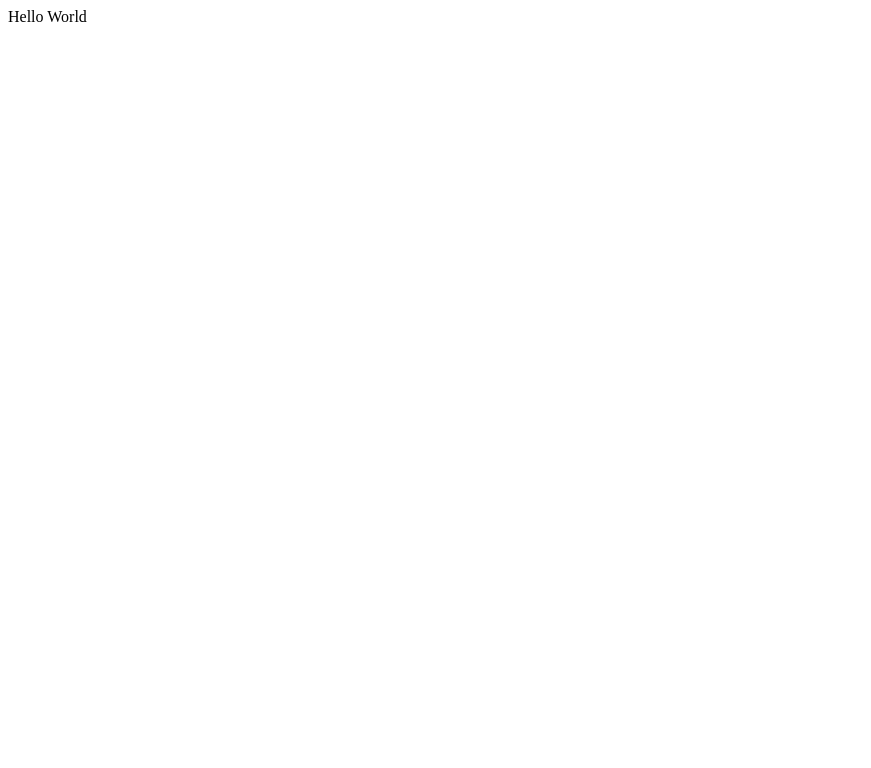
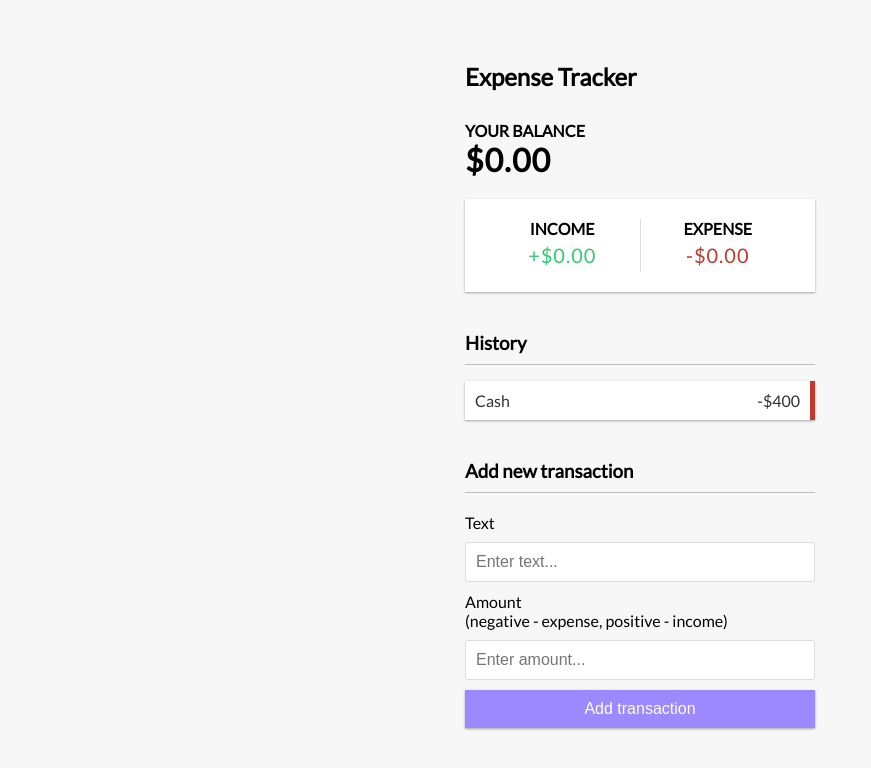
Before and after one commit to mjlbnu/expense-tracker, a React (Create React App) app in the folder client/: page / in a window 1280 px wide. Shown: the top 768 px of the page, without its empty margins (0-871 px from the left). Built offline with nearby package versions, Linux system fonts and the light colour scheme.

Commit message:
Components created

```diff
--- a/client/src/App.css
+++ b/client/src/App.css
@@ -0,0 +1,151 @@
+@import url('https://fonts.googleapis.com/css?family=Lato&display=swap');
+
+:root {
+  --box-shadow: 0 1px 3px rgba(0, 0, 0, 0.12), 0 1px 2px rgba(0, 0, 0, 0.24);
+}
+
+* {
+  box-sizing: border-box;
+}
+
+body {
+  background-color: #f7f7f7;
+  display: flex;
+  flex-direction: column;
+  align-items: center;
+  justify-content: center;
+  min-height: 100vh;
+  margin: 0;
+  font-family: 'Lato', sans-serif;
+}
+
+.container {
+  margin: 30px auto;
+  width: 350px;
+}
+
+h1 {
+  letter-spacing: 1px;
+  margin: 0;
+}
+
+h3 {
+  border-bottom: 1px solid #bbb;
+  padding-bottom: 10px;
+  margin: 40px 0 10px;
+}
+
+h4 {
+  margin: 0;
+  text-transform: uppercase;
+}
+
+.inc-exp-container {
+  background-color: #fff;
+  box-shadow: var(--box-shadow);
+  padding: 20px;
+  display: flex;
+  justify-content: space-between;
+  margin: 20px 0;
+}
+
+.inc-exp-container > div {
+  flex: 1;
+  text-align: center;
+}
+
+.inc-exp-container > div:first-of-type {
+  border-right: 1px solid #dedede;
+}
+
+.money {
+  font-size: 20px;
+  letter-spacing: 1px;
+  margin: 5px 0;
+}
+
+.money.plus {
+  color: #2ecc71;
+}
+
+.money.minus {
+  color: #c0392b;
+}
+
+label {
+  display: inline-block;
+  margin: 10px 0;
+}
+
+input[type='text'],
+input[type='number'] {
+  border: 1px solid #dedede;
+  border-radius: 2px;
+  display: block;
+  font-size: 16px;
+  padding: 10px;
+  width: 100%;
+}
+
+.btn {
+  cursor: pointer;
+  background-color: #9c88ff;
+  box-shadow: var(--box-shadow);
+  color: #fff;
+  border: 0;
+  display: block;
+  font-size: 16px;
+  margin: 10px 0 30px;
+  padding: 10px;
+  width: 100%;
+}
+
+.btn:focus,
+.delete-btn:focus {
+  outline: 0;
+}
+
+.list {
+  list-style-type: none;
+  padding: 0;
+  margin-bottom: 40px;
+}
+
+.list li {
+  background-color: #fff;
+  box-shadow: var(--box-shadow);
+  color: #333;
+  display: flex;
+  justify-content: space-between;
+  position: relative;
+  padding: 10px;
+  margin: 10px 0;
+}
+
+.list li.plus {
+  border-right: 5px solid #2ecc71;
+}
+
+.list li.minus {
+  border-right: 5px solid #c0392b;
+}
+
+.delete-btn {
+  cursor: pointer;
+  background-color: #e74c3c;
+  border: 0;
+  color: #fff;
+  font-size: 20px;
+  line-height: 20px;
+  padding: 2px 5px;
+  position: absolute;
+  top: 50%;
+  left: 0;
+  transform: translate(-100%, -50%);
+  opacity: 0;
+  transition: opacity 0.3s ease;
+}
+
+.list li:hover .delete-btn {
+  opacity: 1;
+}
--- a/client/src/App.js
+++ b/client/src/App.js
@@ -1,8 +1,24 @@
 import React from 'react';
+import { Header } from './components/Header';
+import { Balance } from './components/Balance';
+import { IncomeExpenses } from './components/IncomeExpenses';
+import { TransactionList } from './components/TransactionList';
+import { AddTransaction } from './components/AddTransaction';
+
 import './App.css';
 
 function App() {
-  return <div>Hello World</div>;
+  return (
+    <div>
+      <Header />
+      <div className="container">
+        <Balance />
+        <IncomeExpenses />
+        <TransactionList />
+        <AddTransaction />
+      </div>
+    </div>
+  );
 }
 
 export default App;
--- /dev/null
+++ b/client/src/components/AddTransaction.js
@@ -0,0 +1,23 @@
+import React from 'react';
+
+export const AddTransaction = () => {
+  return (
+    <>
+      <h3>Add new transaction</h3>
+      <form>
+        <div className="form-control">
+          <label htmlFor="text">Text</label>
+          <input type="text" placeholder="Enter text..." />
+        </div>
+        <div className="form-control">
+          <label htmlFor="amount">
+            Amount <br />
+            (negative - expense, positive - income)
+          </label>
+          <input type="number" placeholder="Enter amount..." />
+        </div>
+        <button className="btn">Add transaction</button>
+      </form>
+    </>
+  );
+};
--- /dev/null
+++ b/client/src/components/Balance.js
@@ -0,0 +1,10 @@
+import React from 'react';
+
+export const Balance = () => {
+  return (
+    <>
+      <h4>Your Balance</h4>
+      <h1>$0.00</h1>
+    </>
+  );
+};
--- /dev/null
+++ b/client/src/components/Header.js
@@ -0,0 +1,5 @@
+import React from 'react';
+
+export const Header = () => {
+  return <h2>Expense Tracker</h2>;
+};
--- /dev/null
+++ b/client/src/components/IncomeExpenses.js
@@ -0,0 +1,16 @@
+import React from 'react';
+
+export const IncomeExpenses = () => {
+  return (
+    <div className="inc-exp-container">
+      <div>
+        <h4>Income</h4>
+        <p className="money plus">+$0.00</p>
+      </div>
+      <div>
+        <h4>Expense</h4>
+        <p className="money minus">-$0.00</p>
+      </div>
+    </div>
+  );
+};
--- /dev/null
+++ b/client/src/components/TransactionList.js
@@ -0,0 +1,15 @@
+import React from 'react';
+
+export const TransactionList = () => {
+  return (
+    <>
+      <h3>History</h3>
+      <ul className="list">
+        <li className="minus">
+          Cash <span>-$400</span>
+          <button className="delete-btn">x</button>
+        </li>
+      </ul>
+    </>
+  );
+};
```
Also changed, not shown: 1 other file (tests, documents, lock files or other folders).
